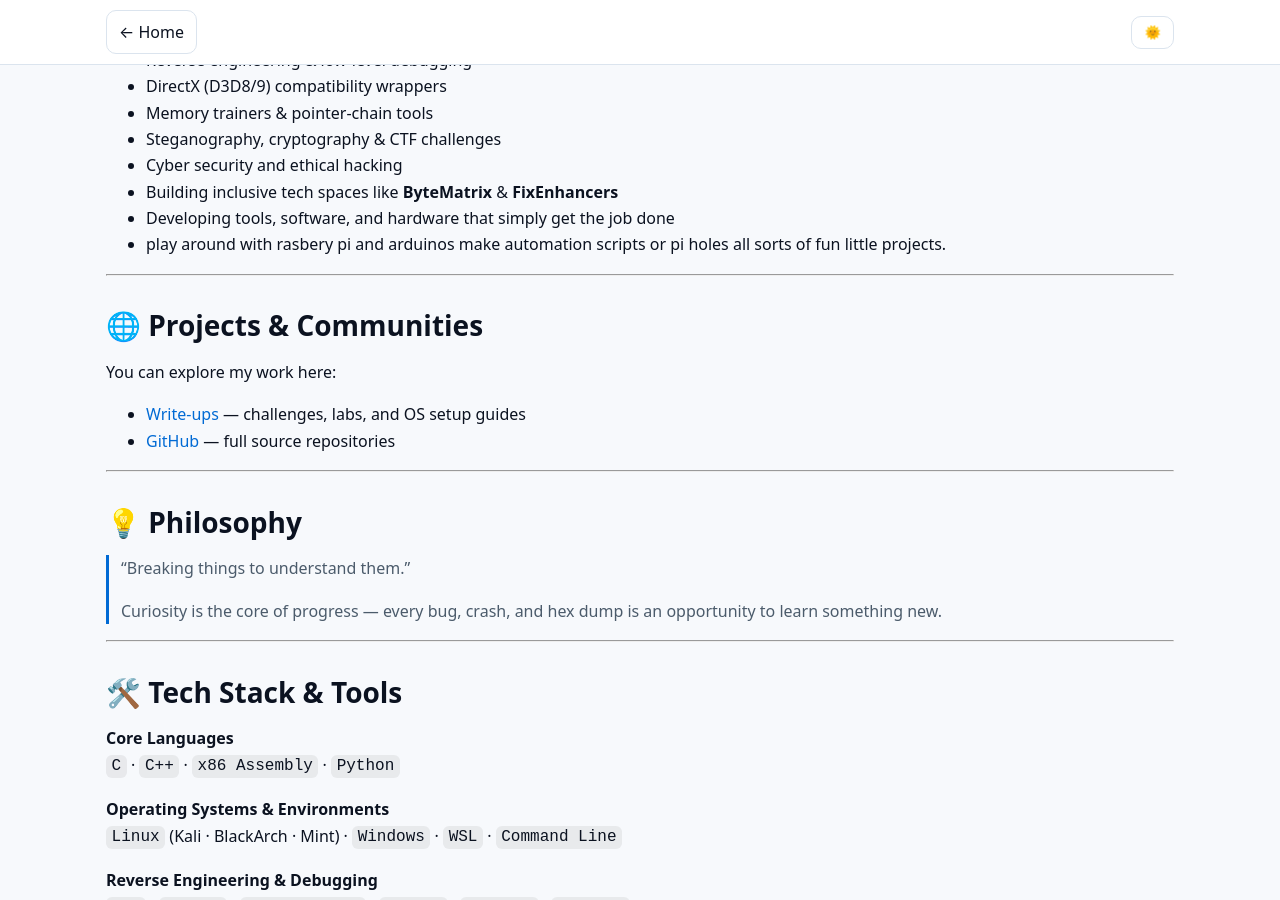
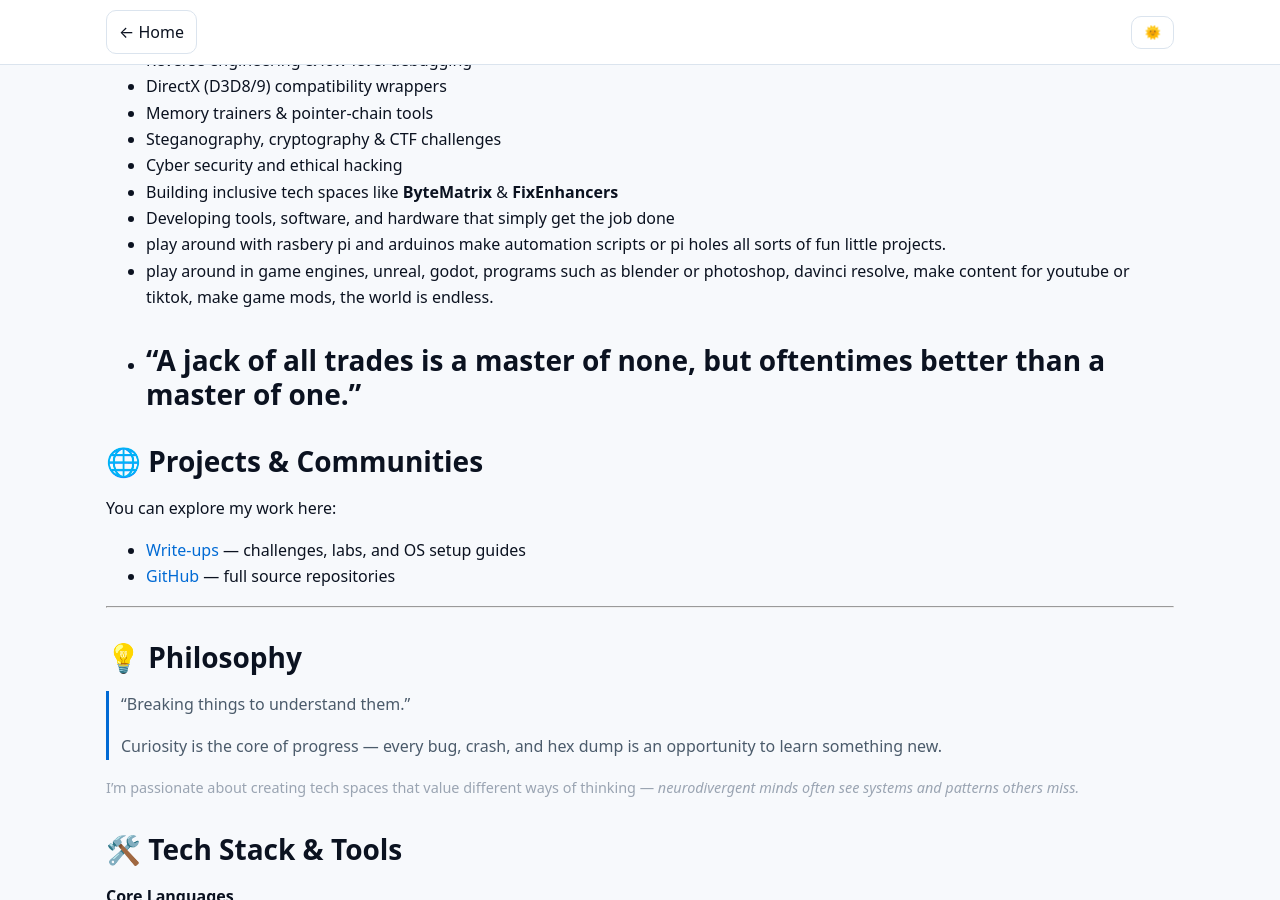
Before and after one commit to Chip-Biscuit/Chip-Biscuit.github.io, a Jekyll site: the page built from about/index.md, in a window 1280 px wide and 900 px high, scrolled down 339 px. Built offline with Jekyll 4.4.1, drawn with Linux system fonts in a browser that asks for light colours.

Commit message:
Update index.md

```diff
--- a/about/index.md
+++ b/about/index.md
@@ -21,7 +21,8 @@ I spend my time breaking things (ethically) to understand them, restoring old Wi
 - Building inclusive tech spaces like **ByteMatrix** & **FixEnhancers**
 - Developing tools, software, and hardware that simply get the job done
 - play around with rasbery pi and arduinos make automation scripts or pi holes all sorts of fun little projects.
-
+- play around in game engines, unreal, godot, programs such as blender or photoshop, davinci resolve, make content for youtube or tiktok, make game mods, the world is endless.
+-  "A jack of all trades is a master of none, but oftentimes better than a master of one."
 ---
 
 ## 🌐 Projects & Communities
@@ -38,7 +39,9 @@ You can explore my work here:
 >
 > Curiosity is the core of progress — every bug, crash, and hex dump is an opportunity to learn something new.
 
----
+<p style="font-size:0.9em; color:#9aa4b2; margin-top:0.5em;">
+I’m passionate about creating tech spaces that value different ways of thinking — <em>neurodivergent minds often see systems and patterns others miss.</em>
+</p>
 
 ## 🛠️ Tech Stack & Tools
 
```
